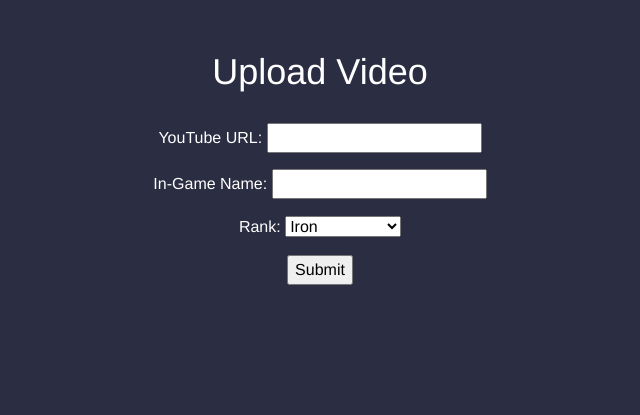
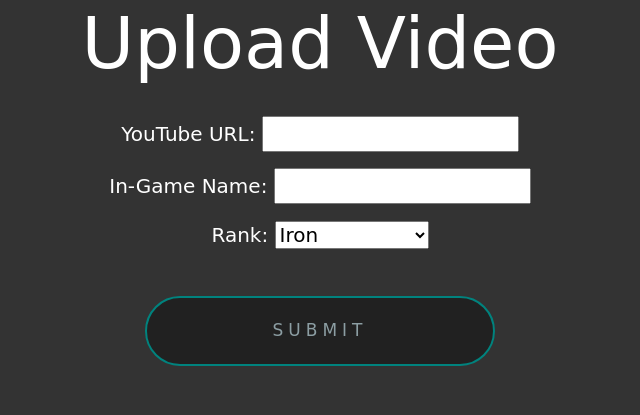
Before and after one commit to Shynzyn/Rankguesser, a Django app: page /upload/ in a window 1280 px wide. Shown: the top 415 px of the page, without its empty margins (320-960 px from the left). Run offline with Django 4.2, Linux system fonts and the light colour scheme; some libraries are stand-ins or nearby versions.

Commit message:
updated input form with ranks with nice transitions

```diff
--- a/mysite/guesser/static/css/styles.css
+++ b/mysite/guesser/static/css/styles.css
@@ -1,79 +1,118 @@
-/* Reset default styles */
-* {
-    margin: 0;
-    padding: 0;
-    box-sizing: border-box;
-}
-
-/* Global styles */
 body {
-    font-family: Arial, sans-serif;
-    font-size: 16px;
-    line-height: 1.5;
-    background-color: #f5f5f5;
+    background-color: #333333;
+    color: #fff;
+    font-family: brush script mt, cursive;
+    font-size: 20px;
 }
 
 .container {
-    max-width: 1200px;
+    max-width: 900px;
     margin: 0 auto;
-    padding: 0 1rem;
+    text-align: center;
+    padding-bottom: 50px;
+
 }
 
-header {
-    background-color: #333;
-    color: #fff;
-    padding: 1rem 0;
+h1 {
+    font-size: 72px;
+    margin-bottom: 30px;
 }
 
-nav {
-    display: flex;
-    align-items: center;
-    justify-content: space-between;
+.resize {
+    width: 80px;
+    height: auto;
+    transition: transform 0.5s ease-in-out;
+    padding: 2px;
 }
 
-nav a {
-    color: #fff;
-    text-decoration: none;
-    font-weight: bold;
+.yt-border {
+    border: solid 3px;
+    border-color: #00837e;
+
 }
 
-nav ul {
-    list-style: none;
-    display: flex;
+div.rank input {
+    display: none;
 }
 
-nav li {
-    margin-left: 1rem;
+input:checked + img {
+  transform: scale(1.5);
 }
 
-.hero {
-    background-image: url('https://via.placeholder.com/1920x1080');
-    background-size: cover;
-    background-position: center;
-    height: 50vh;
-    display: flex;
-    justify-content: center;
-    align-items: center;
+form > button {
+    margin-top: 20px;
 }
 
-.hero h1 {
-    color: #fff;
-    font-size: 3rem;
+.button {
+    position: relative;
     text-align: center;
-    margin-bottom: 1rem;
+    width: 350px;
+    padding: 20px;
+    font-size: 17px;
+    color: #8c9ea3;
+    font-family: brush script mt, cursive;
+    font-color: white;
+    font-weight: 400;
+    border: 2px solid #00837e;
+    text-transform: uppercase;
+    letter-spacing: 5px;
+    cursor:pointer;
+    border-radius: 100px;
+    transition: 0.5s;
+    background-color: #212121;
 }
 
-.hero p {
-    color: #fff;
-    font-size: 1.5rem;
-    text-align: center;
-    margin-bottom: 2rem;
+.button:hover {
+    box-shadow: 0 1px 5px 0 #00837e inset, 0 3px 15px 0 #00837e,
+                0 1px 5px 0 #00837e inset, 0 3px 15px 0 #00837e;
+    text-shadow: 0 0 3px #00837e,
+                  0 0 3px #00837e;
 }
 
-.hero form {
-    display: flex;
-    justify-content: center;
-    align-items: center;
+@media (max-width: 768px) {
+  /* Reduce the size of the YouTube player */
+  #player {
+    height: 240px;
+    width: 426px;
+  }
+
+  /* Reduce the size of the radio button images */
+ .resize {
+    width: 40px;
+    height: auto;
+    transition: transform 0.5s ease-in-out;
+    padding: 1px;
+}
+ input:checked + img {
+  transform: scale(1.5);
 }
 
-.hero input[type="text"] {
+    .button {
+    position: relative;
+    text-align: center;
+    width: 250px;
+    padding: 10px;
+    font-size: 12px;
+    color: #8c9ea3;
+    font-family: brush script mt, cursive;
+    font-color: white;
+    font-weight: 400;
+    border: 2px solid #00837e;
+    text-transform: uppercase;
+    letter-spacing: 3px;
+    cursor:pointer;
+    border-radius: 100px;
+    transition: 0.5s;
+    background-color: #212121;
+    }
+    h1 {
+    font-size: 36px;
+    }
+
+    body {
+    background-color: #333333;
+    color: #fff;
+    font-family: brush script mt, cursive;
+    font-size: 12px;
+}
+}
--- a/mysite/guesser/templates/base.html
+++ b/mysite/guesser/templates/base.html
@@ -5,28 +5,9 @@
     <meta charset="UTF-8">
     <meta name="viewport" content="width=device-width, initial-scale=1.0">
     <meta http-equiv="X-UA-Compatible" content="ie=edge">
-    <title>{% block title %}Page Title{% endblock %}</title>
+    <title>{% block title %}Rank Guesser{% endblock %}</title>
     <link rel="stylesheet" href="{% static 'css/bootstrap.min.css' %}">
-    <style>
-        body {
-            background-color: #2b2d42;
-            color: #fff;
-            font-family: 'Helvetica Neue', sans-serif;
-        }
-
-        .container {
-            max-width: 800px;
-            margin: 0 auto;
-            text-align: center;
-            padding-top: 50px;
-            padding-bottom: 50px;
-        }
-
-        h1 {
-            font-size: 36px;
-            margin-bottom: 30px;
-        }
-    </style>
+    <link rel="stylesheet" href="{% static 'css/styles.css' %}">
     {% block extra_css %}{% endblock %}
 </head>
 <body>
@@ -34,8 +15,6 @@
         {% block content %}
         {% endblock %}
     </div>
-
-    <script src="{% static 'js/bootstrap.bundle.min.js' %}"></script>
     {% block extra_js %}{% endblock %}
 </body>
 </html>
--- a/mysite/guesser/templates/upload_video.html
+++ b/mysite/guesser/templates/upload_video.html
@@ -1,10 +1,12 @@
 {% extends 'base.html' %}
+{% load crispy_forms_tags %}
 
 {% block content %}
   <h1>Upload Video</h1>
   <form method="POST">
     {% csrf_token %}
     {{ form.as_p }}
-    <input type="submit" value="Submit">
+    <br>
+    <input class="button" type="submit" value="Submit">
   </form>
 {% endblock %}
--- a/mysite/guesser/templates/video_guess_result.html
+++ b/mysite/guesser/templates/video_guess_result.html
@@ -12,7 +12,7 @@
                 <p>Sorry, that's not the correct rank.</p>
             {% endif %}
             <p>The correct rank was {{ video.rank }}.</p>
-            <a href="{% url 'guess' %}"><p><button type="button">Play again!</button></p></a>
+            <a href="{% url 'guess' %}"><p><button class="button" type="button">Play again</button></p></a>
 
         </div>
     </div>
```
Also changed, not shown: mysite/guesser/templates/video_guess.html (+45 -16 lines), mysite/mysite/settings.py (+6 -6 lines), mysite/db.sqlite3, mysite/guesser/media/img/bronze.png (renamed from mysite/guesser/static/bronze.png), mysite/guesser/media/img/challenger.png (renamed from mysite/guesser/static/challenger.png), mysite/guesser/media/img/diamond.png (renamed from mysite/guesser/static/diamond.png), mysite/guesser/media/img/gold.png (renamed from mysite/guesser/static/gold.png), mysite/guesser/media/img/grandmaster.png (renamed from mysite/guesser/static/grandmaster.png), mysite/guesser/media/img/iron.png (renamed from mysite/guesser/static/iron.png), mysite/guesser/media/img/master.png (renamed from mysite/guesser/static/master.png), mysite/guesser/media/img/platinum.png (renamed from mysite/guesser/static/platinum.png), mysite/guesser/media/img/silver.png (renamed from mysite/guesser/static/silver.png).
